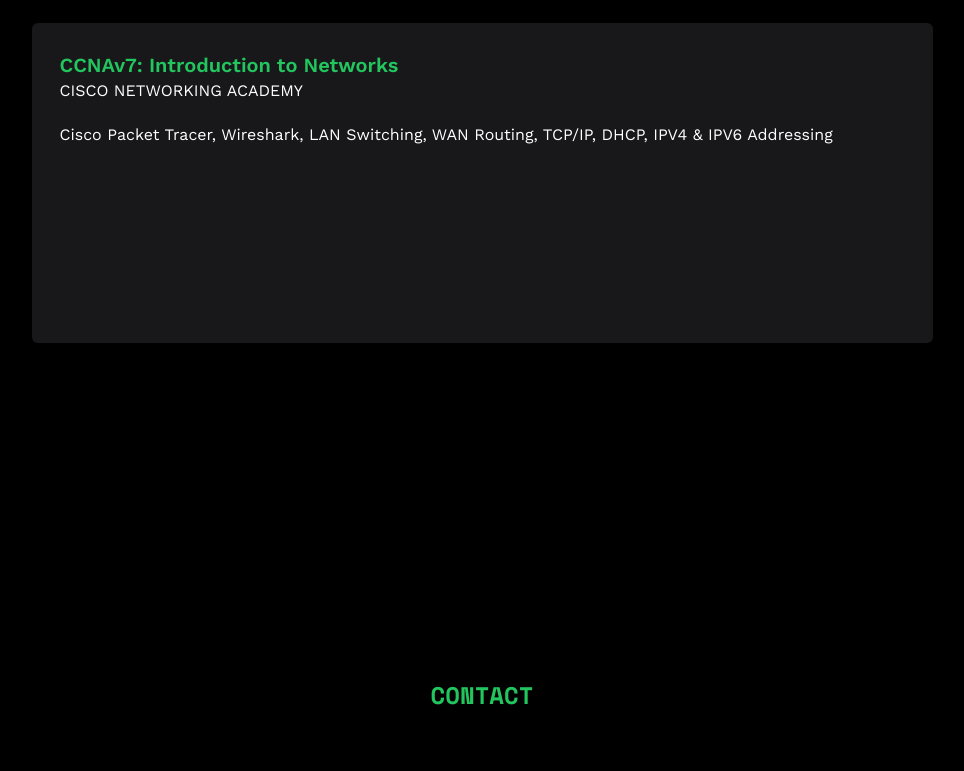
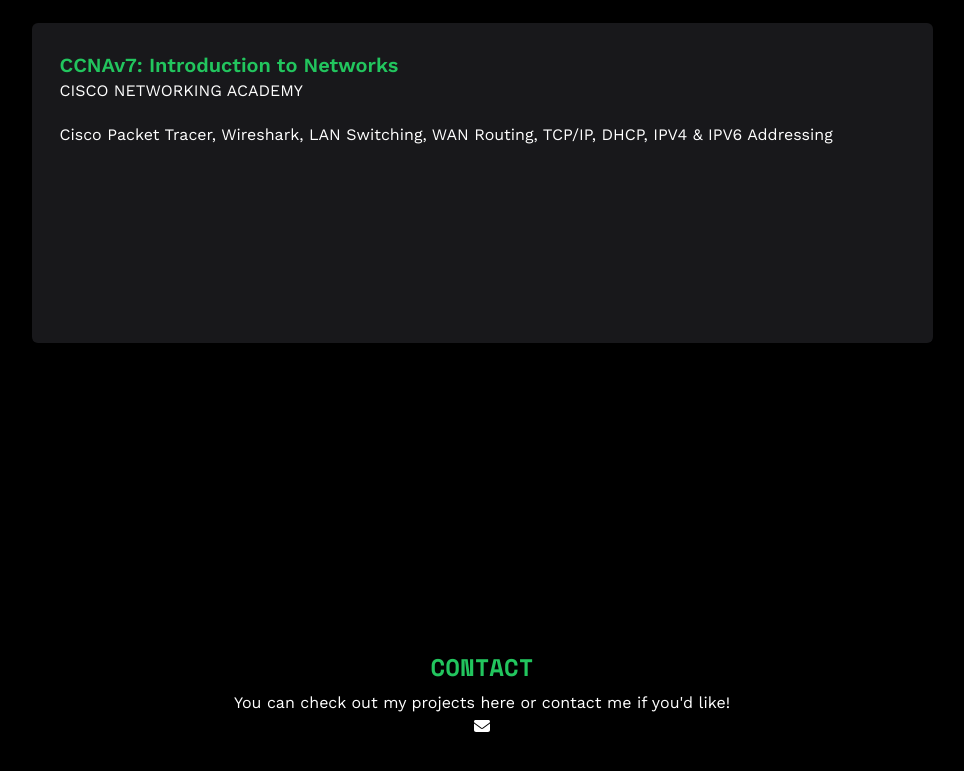
Before and after one commit to KabirBose/Portfolio-2, a Next.js app: page / in a window 1280 px wide. Shown: the part 4233-5004 px from the top of the page, without its empty margins (158-1122 px from the left). Built offline with nearby package versions, Linux system fonts and the light colour scheme.

Commit message:
added font-awesome package

```diff
--- a/package.json
+++ b/package.json
@@ -9,6 +9,11 @@
     "lint": "next lint"
   },
   "dependencies": {
+    "@fortawesome/fontawesome-svg-core": "^6.5.2",
+    "@fortawesome/free-brands-svg-icons": "^6.5.2",
+    "@fortawesome/free-regular-svg-icons": "^6.5.2",
+    "@fortawesome/free-solid-svg-icons": "^6.5.2",
+    "@fortawesome/react-fontawesome": "latest",
     "framer-motion": "^11.0.28",
     "next": "14.2.1",
     "react": "^18",
--- a/src/components/pages/contact.tsx
+++ b/src/components/pages/contact.tsx
@@ -1,7 +1,14 @@
+import { FontAwesomeIcon } from "@fortawesome/react-fontawesome";
+import { faEnvelope } from "@fortawesome/free-solid-svg-icons";
+
 export default function Contact() {
   return (
     <div className="min-h-[80vh] p-4 flex justify-center items-center text-center flex-col gap-2">
       <h1 className="text-green-500 font-space text-2xl font-bold">CONTACT</h1>
+      <div>
+        <p>You can check out my projects here or contact me if you'd like!</p>
+        <FontAwesomeIcon icon={faEnvelope} />
+      </div>
     </div>
   );
 }
```
Also changed, not shown: 1 other file (tests, documents, lock files or other folders).
